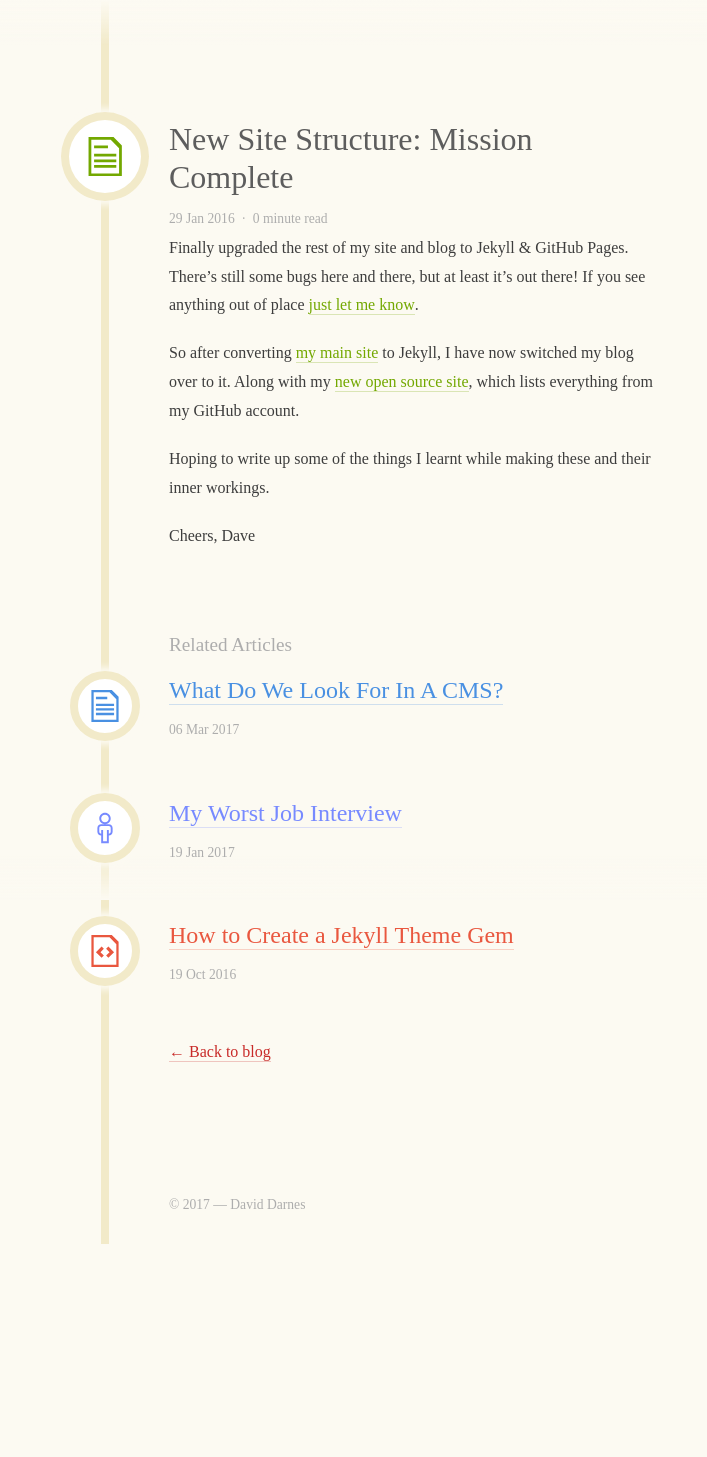
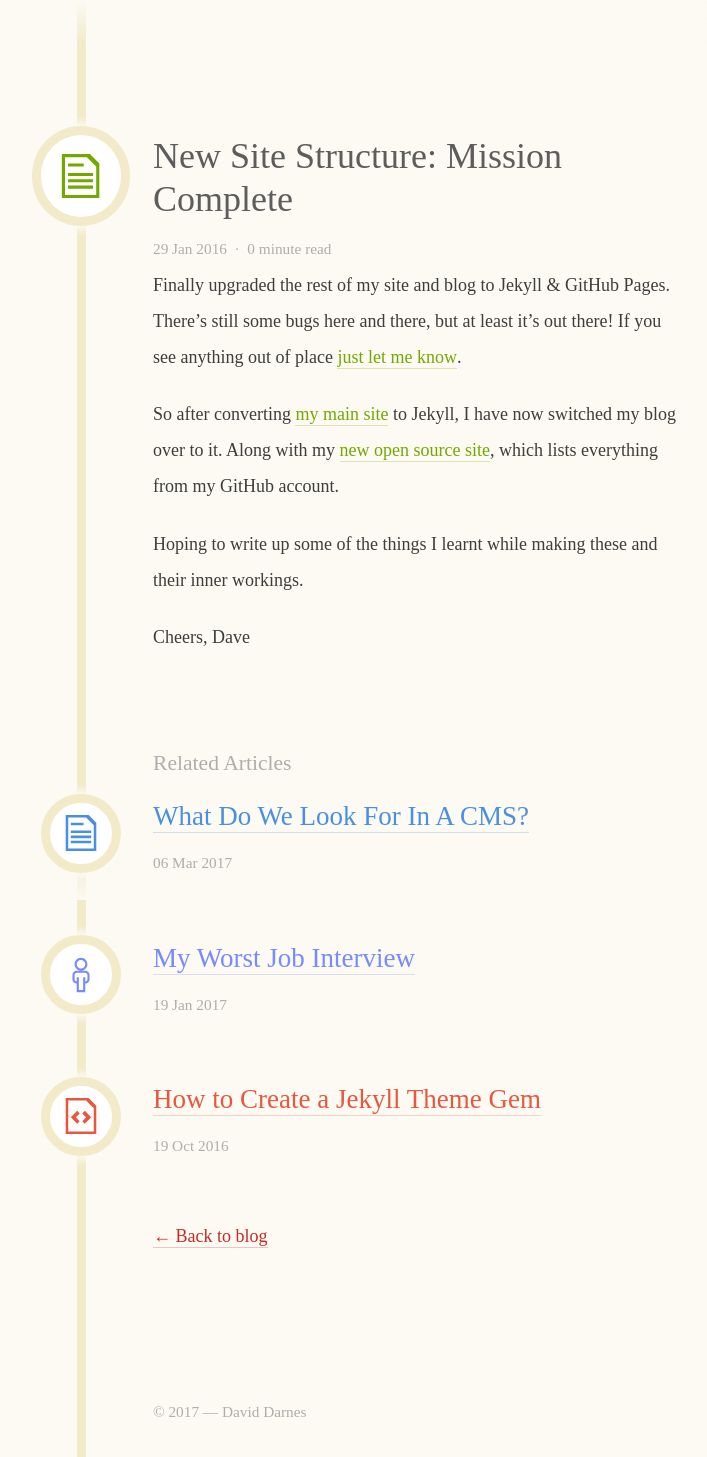
Before and after one commit to daviddarnes/david.darn.es, a Jekyll site: the page built from _posts/2016-01-29-mission-complete.md, in a window 1280 px wide. Shown: the whole page, without its empty margins (283-990 px from the left). Built offline with Jekyll 4.4.1, drawn with Linux system fonts in a browser that asks for light colours; some web fonts are replaced; before the commit the page ends 1244 px from its top, so only the background shows below that.

Commit message:
Bump up text, add heading anchors

```diff
--- a/_config.yml
+++ b/_config.yml
@@ -5,7 +5,7 @@ exclude:
 - CNAME
 
 # Gems
-gems:
+plugins:
 - jekyll-sitemap
 - jekyll-mentions
 - jekyll-paginate
--- /dev/null
+++ b/_includes/scripts.html
@@ -0,0 +1,11 @@
+<script type="text/javascript">
+  const headings = document.querySelectorAll('.content h2[id], .content h3[id]');
+  const linkContent = '<svg class="icon  icon--circle  icon--small"><title>Anchor link</title><use xlink:href="#link"{% if page.colour %} fill="{{ page.colour }}"{% endif %}></use></svg>';
+  for (const heading of headings) {
+    const linkIcon = document.createElement('a');
+    linkIcon.classList.add('link', 'link--circle');
+    linkIcon.setAttribute('href', `#${heading.id}`);
+    linkIcon.innerHTML = linkContent;
+    heading.appendChild(linkIcon);
+  }
+</script>
--- a/_layouts/post.html
+++ b/_layouts/post.html
@@ -27,3 +27,5 @@ layout: default
 	{% include footer.html %}
 
 </main>
+
+{% include scripts.html %}
--- a/css/styles.scss
+++ b/css/styles.scss
@@ -24,10 +24,11 @@ html {
     height: 100%;
     font-family: 'Source Serif Pro', serif;
     font-weight: 300;
-    font-size: 16px;
-    line-height: 1.8rem;
+    font-size: 18px;
+    line-height: 2rem;
     color: $color--paragraph;
     @media (max-width: 500px) {
+        font-size: 16px;
         line-height: 1.75rem;
     }
 }
@@ -46,6 +47,7 @@ h1, h2, h3, h4, h5, h6, p {
     margin: 0;
     padding: 0;
     font-weight: 400;
+    position: relative;
 }
 
 h1 {
@@ -72,6 +74,18 @@ h3 {
 p, .video, ul, ol {
     margin-top: 0;
     margin-bottom: 1.2rem;
+}
+
+h2[id],
+h3[id] {
+    .link {
+        left: -5.95rem;
+        top: -0.6rem;
+        @media (max-width: 500px) {
+            top: 0;
+            left: -4.37rem;
+        }
+    }
 }
 
 a {
@@ -193,7 +207,7 @@ img {
     position: relative;
     display: block;
     width: 90%;
-    max-width: 600px;
+    max-width: 660px;
     margin: 0 auto;
     padding: 7rem 0 1.5rem;
     display: flex;
@@ -307,6 +321,16 @@ img {
             height: 2rem;
         }
     }
+    &--small {
+        width: 1rem;
+        height: 1rem;
+        margin: .7rem;
+        @media (max-width: 500px) {
+            width: 0.8rem;
+            height: 0.8rem;
+            margin: 0.5rem;
+        }
+    }
 }
 
 // Lists
@@ -382,6 +406,13 @@ img {
             margin: 0;
         }
     }
+    .icon--small {
+      opacity: 0.65;
+      transition: .2s;
+    }
+    &:hover .icon--small {
+      opacity: 1;
+    }
     &--post {
         margin: 0 0.8rem .8rem;
         @media (max-width: 500px) {
```
